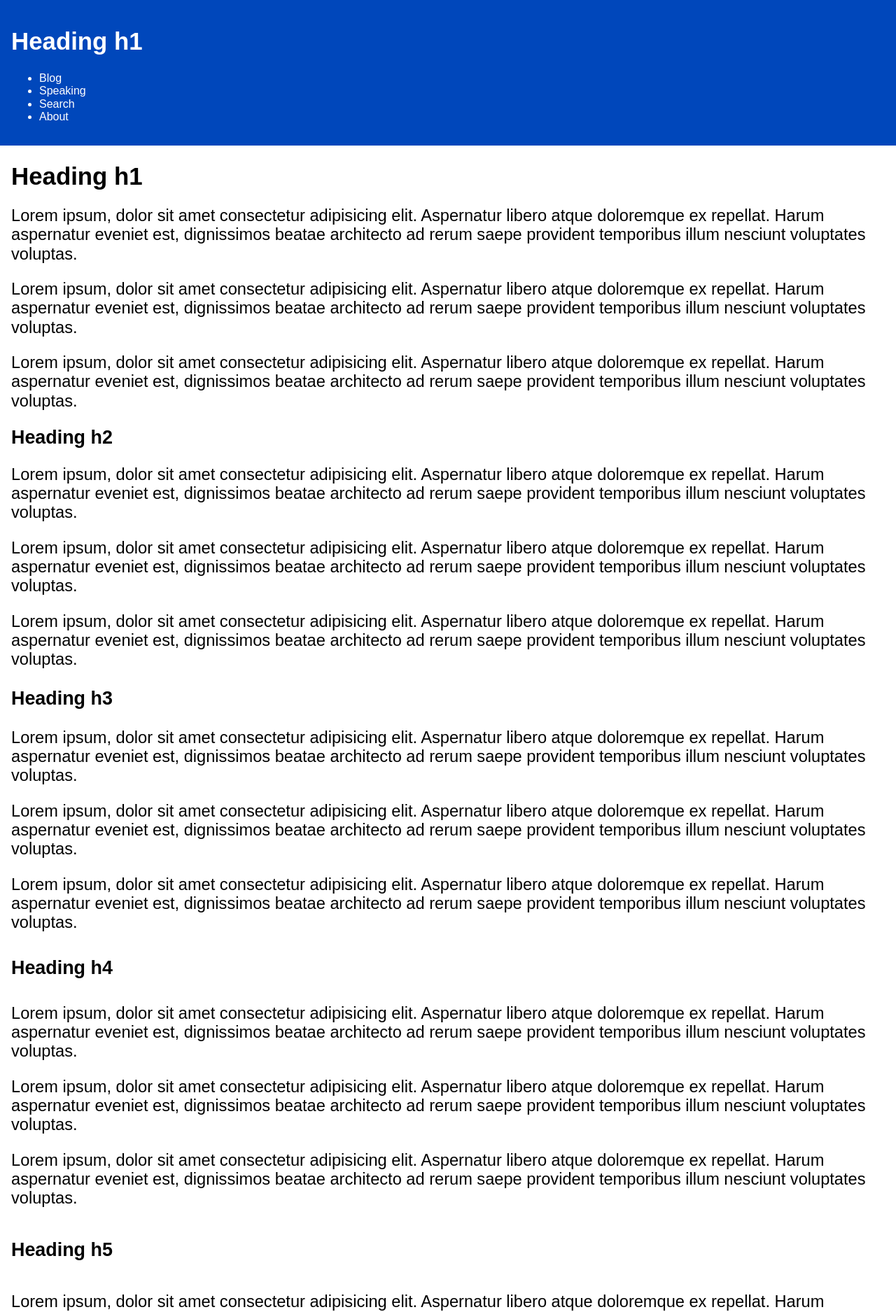
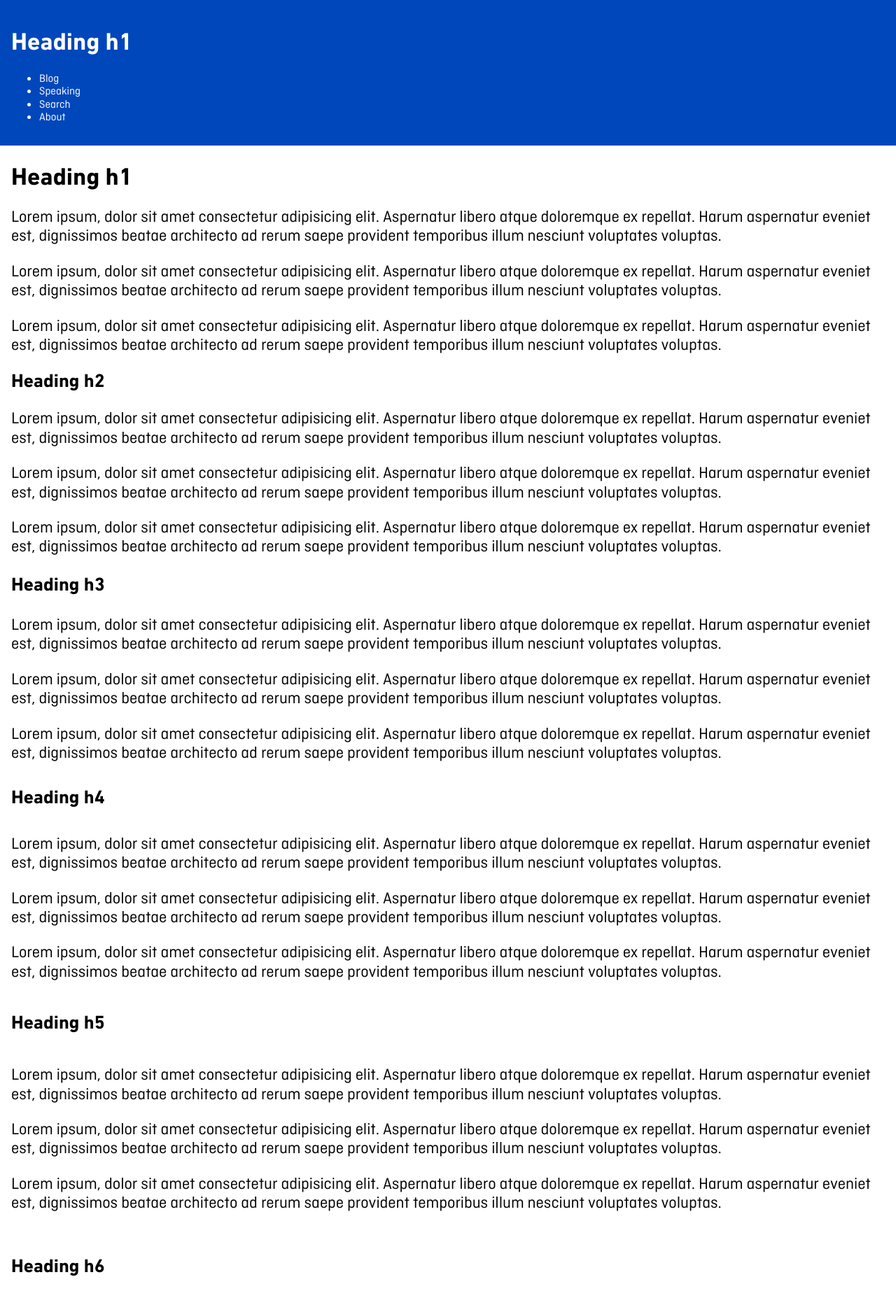
Before and after one commit to IgnaciodeNuevo/new-website-font-testing, a Jekyll site: the page built from index.md, in a window 1280 px wide. Shown: the top 1875 px of the page at 70% size. Built offline with Jekyll 4.4.1, drawn with Linux system fonts in a browser that asks for light colours; some web fonts are replaced.

Commit message:
Fixed font loading problem

```diff
--- a/_includes/head.html
+++ b/_includes/head.html
@@ -12,6 +12,26 @@
     <!-- Other -->
     <meta name="description" content="Ignacio Villanueva: New Website Font Testing">
 
+    <style>
+        @font-face {
+            font-family: 'CiutadellaRegular';
+            src: url('/assets/fonts/CiutadellaRegular.woff') format('woff2'),
+                 url('/assets/fonts/CiutadellaRegular.woff2') format('woff');
+            font-style: normal;
+            font-weight: 400;
+            font-display: swap;
+        }
+
+        @font-face {
+            font-family: 'DINNextBold';
+            src: url('/assets/fonts/DINNextBold.woff') format('woff2'),
+                 url('/assets/fonts/DINNextBold.woff2') format('woff');
+            font-style: normal;
+            font-weight: 700;
+            font-display: swap;
+        }
+    </style>
+
 </head>
 <!--
 .___                            .__           .___      _______
--- a/assets/js/font-loader.js
+++ b/assets/js/font-loader.js
@@ -424,8 +424,8 @@
 
 (function() {
     var htmlDocument = document.documentElement;
-    var ciutadellaRegular = new FontFaceObserver('Ciutadella-Regular');
-    var dinBold = new FontFaceObserver('DINNext-Bold');
+    var ciutadellaRegular = new FontFaceObserver('CiutadellaRegular');
+    var dinBold = new FontFaceObserver('DINNextBold');
 
     Promise.all([ciutadellaRegular.load(), dinBold.load()])
         .then(function() {
```
